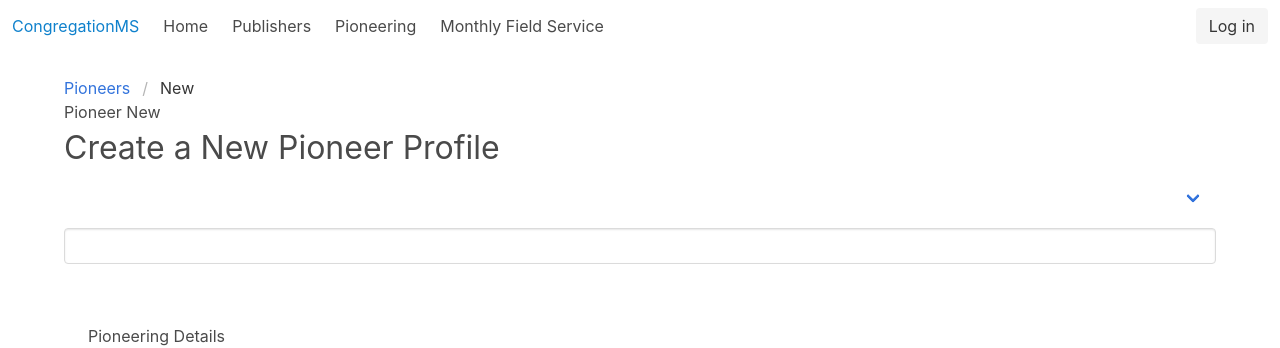
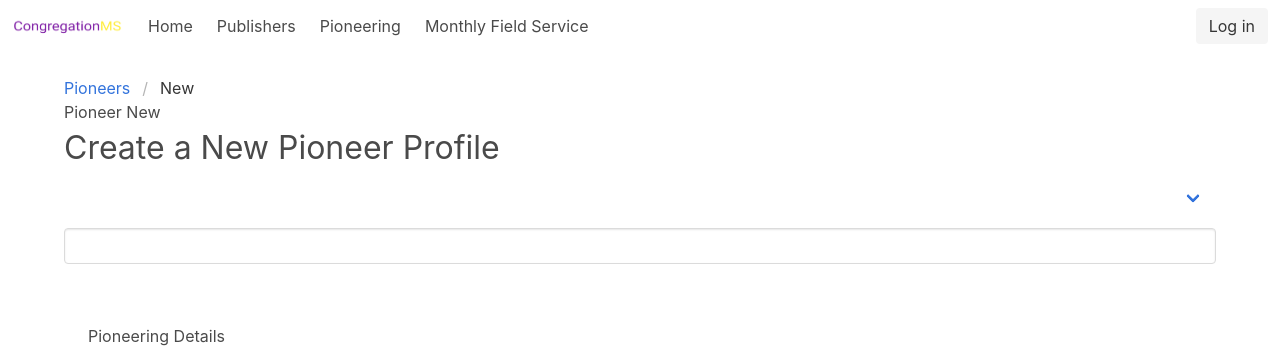
Before and after one commit to hanztura/congregationms, a Django app: template congregationms/templates/pioneering/pioneer_form.html in a window 1280 px wide. Shown: the top 348 px of the page. Run offline with Django 3.2, Linux system fonts and the light colour scheme; the template is opened without the code that fills it, so the values that code supplies are empty.

Commit message:
app icon

```diff
--- a/congregationms/templates/navbar.html
+++ b/congregationms/templates/navbar.html
@@ -1,7 +1,8 @@
+{% load static %}
 <nav id="navbar" class="navbar" role="navigation" aria-label="main navigation">
   <div class="navbar-brand">
-    <a class="navbar-item has-text-info" href="/">
-      <p>CongregationMS</p>
+    <a class="navbar-item" href="/">
+      <img src="{% static 'congregationms.png' %}" width="112" height="28">
     </a>
 
     <a role="button" class="navbar-burger burger" aria-label="menu" aria-expanded="false" @click="toggleNavbarMenu">
```
Also changed, not shown: static/congregationms.png (added).
